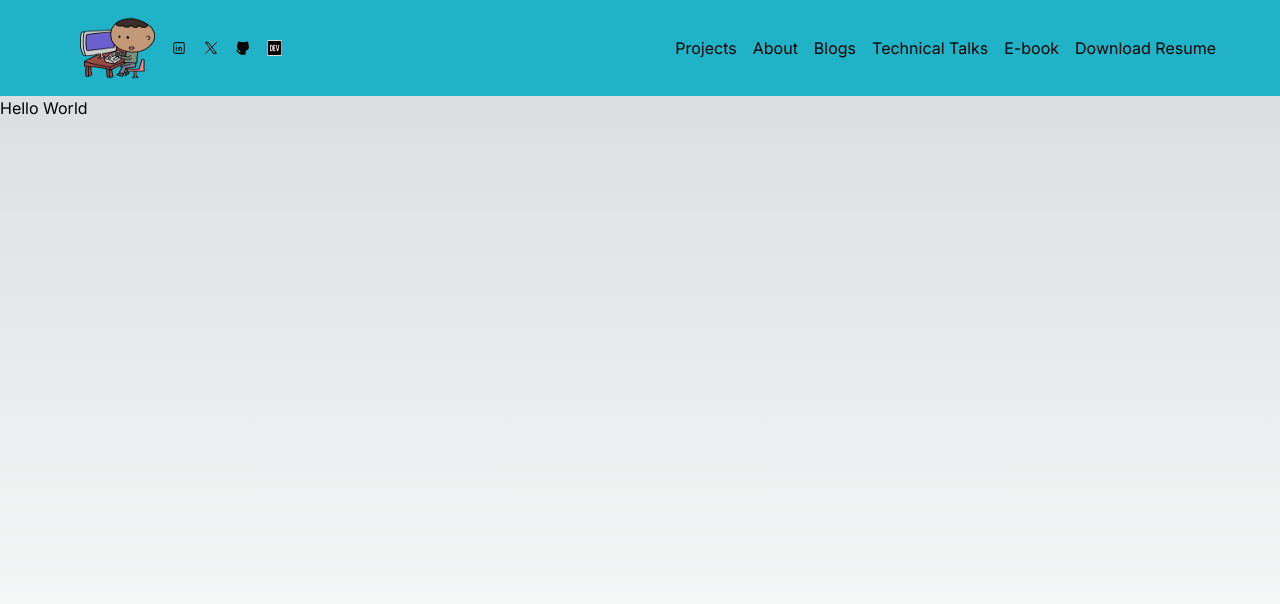
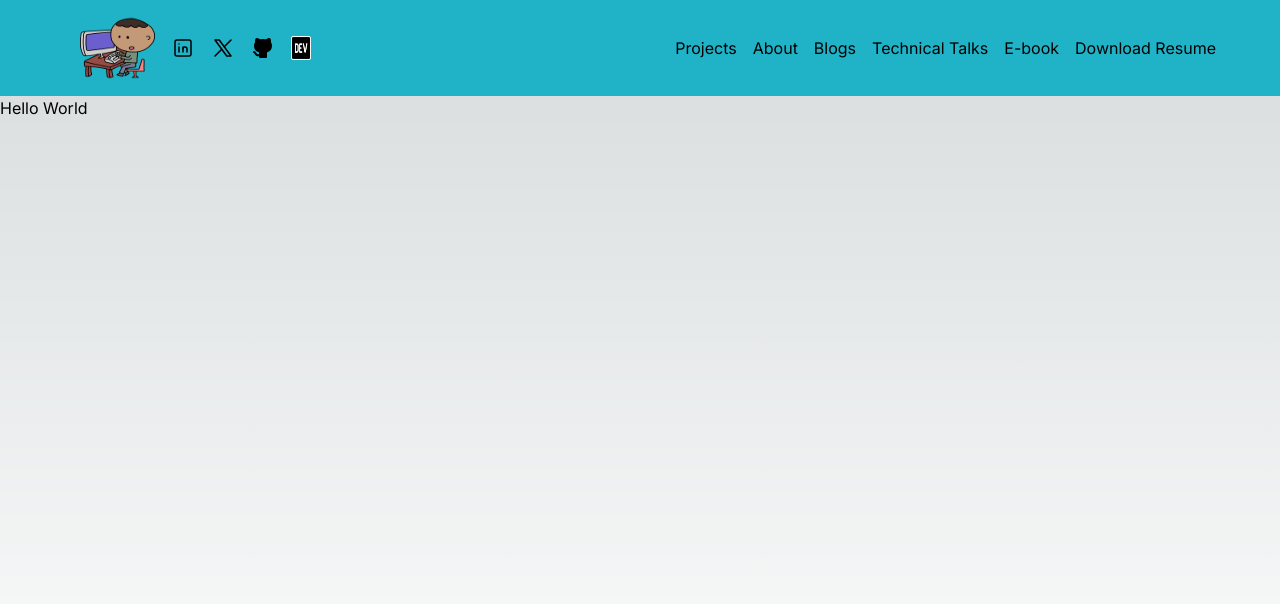
Before and after one commit to jcsmileyjr/portfolio-v4, a Next.js app: page / in a window 1280 px wide. Shown: the top 604 px of the page. Built offline with nearby package versions, Linux system fonts and the light colour scheme.

Commit message:
Style  - Tweaks the size of the icons

```diff
--- a/src/app/components/header/header.tsx
+++ b/src/app/components/header/header.tsx
@@ -23,8 +23,9 @@ const Header = () => {
             <div className='flex flex-row justify-between'>
                 <div className='flex flex-row gap-4 items-center '>
                     <Image priority={false} src={Coder} width={75} height={50} alt="" className='h-16 ml-12' />
+                    {/* LinkedIn Link */}
                     <Link href="/">
-                        <svg xmlns="http://www.w3.org/2000/svg" width="16" height="16" viewBox="0 0 24 24" stroke-width="1.5" stroke="#000000" fill="none" stroke-linecap="round" stroke-linejoin="round">
+                        <svg xmlns="http://www.w3.org/2000/svg" width="24" height="24" viewBox="0 0 24 24" stroke-width="1.5" stroke="#000000" fill="none" stroke-linecap="round" stroke-linejoin="round">
                             <path stroke="none" d="M0 0h24v24H0z" fill="none"/>
                             <path d="M4 4m0 2a2 2 0 0 1 2 -2h12a2 2 0 0 1 2 2v12a2 2 0 0 1 -2 2h-12a2 2 0 0 1 -2 -2z" />
                             <path d="M8 11l0 5" />
@@ -33,21 +34,23 @@ const Header = () => {
                             <path d="M16 16v-3a2 2 0 0 0 -4 0" />
                         </svg>
                     </Link>
+                    {/* Twitter Link */}
                     <Link href="/">
-                        <svg xmlns="http://www.w3.org/2000/svg" width="16" height="16" viewBox="0 0 24 24" stroke-width="1.5" stroke="#000000" fill="none" stroke-linecap="round" stroke-linejoin="round">
+                        <svg xmlns="http://www.w3.org/2000/svg" width="24" height="24" viewBox="0 0 24 24" stroke-width="1.5" stroke="#000000" fill="none" stroke-linecap="round" stroke-linejoin="round">
                             <path stroke="none" d="M0 0h24v24H0z" fill="none"/>
                             <path d="M4 4l11.733 16h4.267l-11.733 -16z" />
                             <path d="M4 20l6.768 -6.768m2.46 -2.46l6.772 -6.772" />
                         </svg>
                     </Link>
+                    {/* GitHub Link */}
                     <Link href="/">
-                        <svg xmlns="http://www.w3.org/2000/svg" width="16" height="16" viewBox="0 0 24 24" stroke-width="1.5" stroke="#000000" fill="none" stroke-linecap="round" stroke-linejoin="round">
+                        <svg xmlns="http://www.w3.org/2000/svg" width="24" height="24" viewBox="0 0 24 24" stroke-width="1.5" stroke="#000000" fill="none" stroke-linecap="round" stroke-linejoin="round">
                             <path stroke="none" d="M0 0h24v24H0z" fill="none"/>
                             <path d="M5.315 2.1c.791 -.113 1.9 .145 3.333 .966l.272 .161l.16 .1l.397 -.083a13.3 13.3 0 0 1 4.59 -.08l.456 .08l.396 .083l.161 -.1c1.385 -.84 2.487 -1.17 3.322 -1.148l.164 .008l.147 .017l.076 .014l.05 .011l.144 .047a1 1 0 0 1 .53 .514a5.2 5.2 0 0 1 .397 2.91l-.047 .267l-.046 .196l.123 .163c.574 .795 .93 1.728 1.03 2.707l.023 .295l.007 .272c0 3.855 -1.659 5.883 -4.644 6.68l-.245 .061l-.132 .029l.014 .161l.008 .157l.004 .365l-.002 .213l-.003 3.834a1 1 0 0 1 -.883 .993l-.117 .007h-6a1 1 0 0 1 -.993 -.883l-.007 -.117v-.734c-1.818 .26 -3.03 -.424 -4.11 -1.878l-.535 -.766c-.28 -.396 -.455 -.579 -.589 -.644l-.048 -.019a1 1 0 0 1 .564 -1.918c.642 .188 1.074 .568 1.57 1.239l.538 .769c.76 1.079 1.36 1.459 2.609 1.191l.001 -.678l-.018 -.168a5.03 5.03 0 0 1 -.021 -.824l.017 -.185l.019 -.12l-.108 -.024c-2.976 -.71 -4.703 -2.573 -4.875 -6.139l-.01 -.31l-.004 -.292a5.6 5.6 0 0 1 .908 -3.051l.152 -.222l.122 -.163l-.045 -.196a5.2 5.2 0 0 1 .145 -2.642l.1 -.282l.106 -.253a1 1 0 0 1 .529 -.514l.144 -.047l.154 -.03z" stroke-width="0" fill="currentColor" />
                         </svg>
                     </Link>
                     <Link href="/">
-                        <Image priority={false} src={Devto} width={15} height={5} alt="" className='h-4' />
+                        <Image priority={false} src={Devto} width={20} height={5} alt="" className='h-6' />
                     </Link>
                 </div>
                 <button onClick={() => setIsMenuOpen(!isMenuOpen)} className='md:hidden' aria-expanded={isMenuOpen} aria-label="Toggle navigation">
@@ -60,7 +63,7 @@ const Header = () => {
                 </button>
             </div>
 
-
+        {/* Possible use for transitions: transition-opacity duration-1000 ease-in-out opacity-100 */}
             <div className={`${size > 650 ? 'flex md:flex-row gap-2 md:gap-4 mt-4 md:mt-0 md:mr-8 items-center flex-col' : isMenuOpen ? 'flex flex-col gap-2 mt-4 items-center' : 'hidden'}`}>
                 <Link href="/"><span className='text-white'>Projects</span></Link>
                 <Link href="/">About</Link>
```
